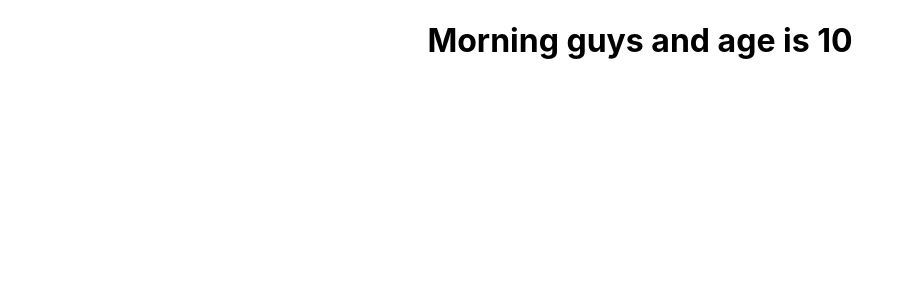
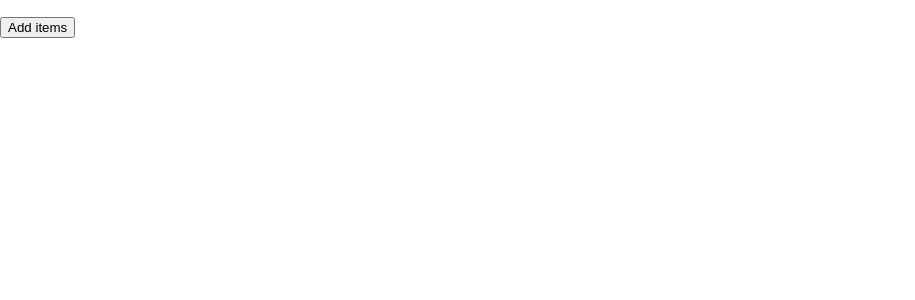
Before and after one commit to Sai-Rane/reactPractice, a React (Create React App) app: page / in a window 1280 px wide. Shown: the top 300 px of the page, without its empty margins (0-915 px from the left). Built offline with nearby package versions, Linux system fonts and the light colour scheme.

Commit message:
use state with object

```diff
--- a/src/App.js
+++ b/src/App.js
@@ -1,7 +1,9 @@
 import React from "react";
-import "./App.css";
+
+import UseStateWithArray from "./useState/UseStateWithArray";
 // import Callback from "./UseCallback/Callback";
-import Context from "./UseContext/Context";
+// import Context from "./UseContext/Context";
+// import UseStateWithObject from "./useState/UseStateWithObject";
 // import Memo from "./UseMemo/Memo";
 // import Usereducer from "./useReducer/Usereducer";
 // import Usestate from "./useState/Usestate";
@@ -11,7 +13,7 @@ import Context from "./UseContext/Context";
 
 function App() {
   return (
-    <div className="App">
+    <div>
       {/* <Usereducer /> */}
       {/* <Usestate /> */}
       {/* <Form /> */}
@@ -19,7 +21,9 @@ function App() {
       {/* <Ref /> */}
       {/* <Memo /> */}
       {/* <Callback /> */}
-      <Context />
+      {/* <Context /> */}
+      {/* <UseStateWithObject /> */}
+      <UseStateWithArray />
     </div>
   );
 }
--- /dev/null
+++ b/src/useState/UseStateWithArray.js
@@ -0,0 +1,20 @@
+import React, { useState } from "react";
+
+const UseStateWithArray = () => {
+  const [items, setItems] = useState([]);
+  function addItems() {
+    setItems([...items, { id: items.length, value: "Bike" }]);
+  }
+  return (
+    <>
+      <ol>
+        {items.map((ele) => {
+          return <li key={ele.id}>{ele.value}</li>;
+        })}
+      </ol>
+      <button onClick={addItems}>Add items</button>
+    </>
+  );
+};
+
+export default UseStateWithArray;
--- /dev/null
+++ b/src/useState/UseStateWithObject.js
@@ -0,0 +1,27 @@
+//useState hooks with object
+
+import React, { useState } from "react";
+
+const UseStateWithObject = () => {
+  const [values, setValues] = useState({ firstName: "John", lastName: "Will" });
+
+  console.log("bef update", values);
+  //on click of update button you need to change firstname and last name
+  function update() {
+    //setValues({ firstName: "Jack" }); //This will change the firstname to Jack but last name will go as undefined(because he is only getting firstName and he doesnt know the lastname), To avoid this you need to create a copy the object using spread operator and then update the values
+
+    //using spread operator
+    setValues({ ...values, firstName: "Jack" }); //after spreading(creating a copy of object) we are just overriding the first name over here
+    console.log("After update", values);
+  }
+  return (
+    <>
+      <h1>
+        First name is {values.firstName} and last name is {values.lastName}
+      </h1>
+      <button onClick={update}>Update</button>
+    </>
+  );
+};
+
+export default UseStateWithObject;
--- a/src/useState/Usestate.js
+++ b/src/useState/Usestate.js
@@ -1,3 +1,4 @@
+//Why useState - We can't directly update our variable in react for that we need a function
 import React, { useState } from "react";
 
 const Usestate = () => {
```
